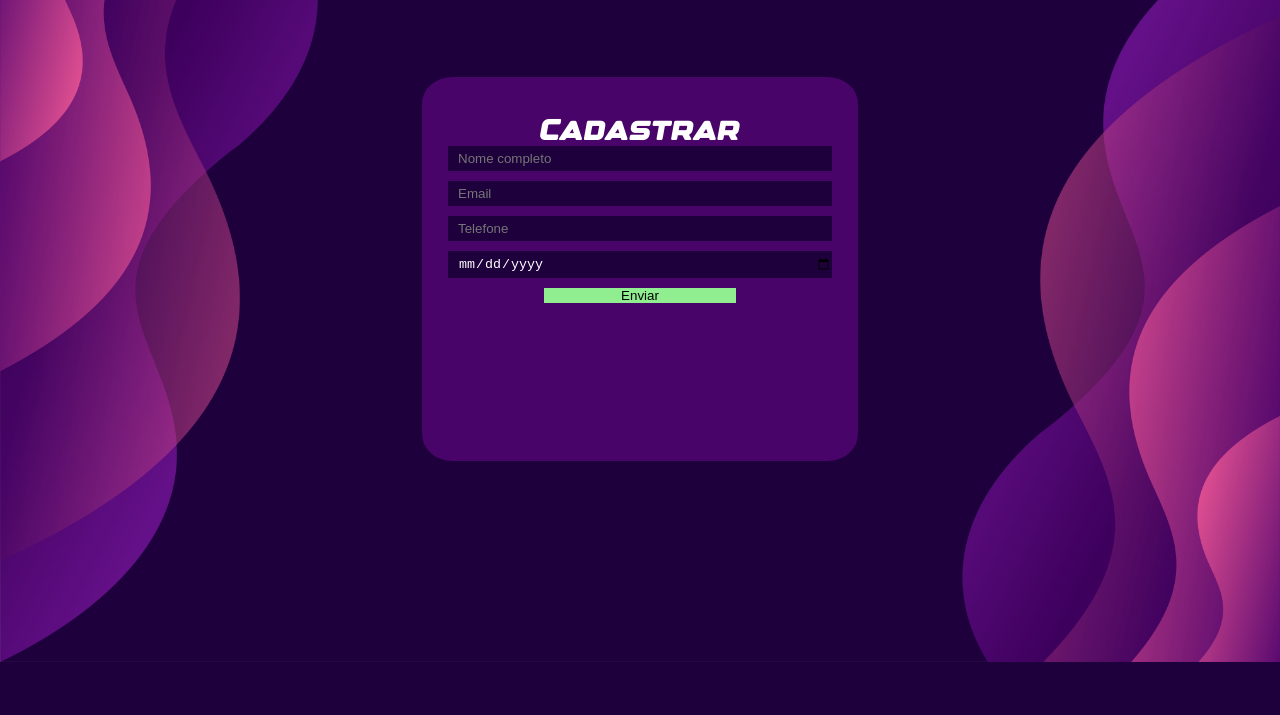
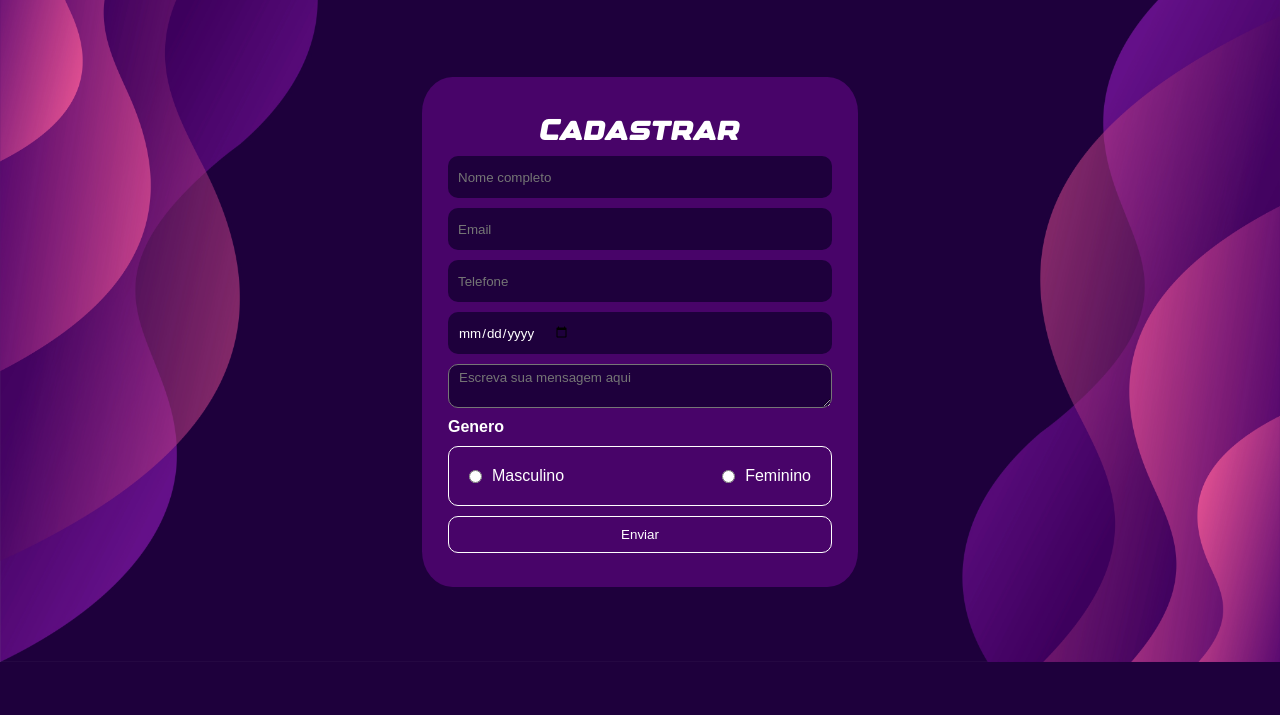
Before and after one commit to Shausinaguer/Form-html, a plain HTML site: page index.html in a window 1280 px wide. Shown: the part 85-800 px from the top of the page. Drawn offline with Linux system fonts and the light colour scheme.

Commit message:
Formulario completo

```diff
--- a/css/style.css
+++ b/css/style.css
@@ -6,6 +6,7 @@
 *{
     margin: 0;
     padding: 0;
+    font-family: Arial, Helvetica, sans-serif;
 }
 
 body{
@@ -67,6 +68,7 @@ body{
 /* Formulário */
 
 section{
+    display: flex;
     margin-top: 10vh;
     align-self: center;
     justify-self: center;
@@ -74,9 +76,11 @@ section{
 }
 
 section div .title-form{
+    display: flex;
     font-family: Designer;
     font-size: 30px;
     align-self: center;
+    margin-bottom: 10px;
 }
 
 .formulario{
@@ -86,11 +90,11 @@ section div .title-form{
     padding-inline: 2vw;
     width: 30vw;
     min-width: 350px;
-    min-height: 230px;
-    height: 40vh;
     border-radius: 7%;
     display: flex;
     flex-direction: column;
+    justify-content: space-between;
+    justify-items: center;
 }
 
 form{
@@ -98,10 +102,19 @@ form{
     flex-direction: column;
 }
 
-form .Enviar{
-    background-color: lightgreen;
-    color: black;
-    margin-inline: 25%;
+.Enviar{
+    background-color: #480469;
+    color: white;
+    text-align: center;
+    margin-bottom: 10px;
+    border: 1px solid white;
+    border-radius: 10px;
+    padding-block: 10px;
+}
+
+.Enviar:hover{
+    background-color: blueviolet;
+    cursor: pointer;
 }
 
 .input{
@@ -109,10 +122,46 @@ form .Enviar{
     color: white;
     padding-left: 10px;
     padding-block: 5px;
+    margin-bottom: 10px;
+    border-radius: 10px;
+    height: 4vh;
 }
 
 input{
-    margin-bottom: 10px;
+    display: flex;
     border-radius: 0%;
     border: 0;
 }
+
+.container-sexo{
+    display: flex;
+    flex-direction: column;
+    justify-content: space-between;
+    margin-bottom: 10px;
+}
+
+.container-sexo label{
+    font-weight: bolder;
+}
+
+.input-sexo{
+    margin-top: 10px;
+    display: flex;
+    flex-direction: row;
+    justify-content: space-between;
+    align-items: center;
+    border-radius: 10px;
+    border: 1px solid white;
+    padding: 20px 20px;
+}
+
+.sexo{
+    display: flex;
+    flex-direction: row;
+    text-align: center;
+    align-items: center;
+}
+
+.radio{
+    margin-right: 10px;
+}
--- a/index.html
+++ b/index.html
@@ -1,17 +1,23 @@
 <!DOCTYPE html>
 <html lang="en">
+
 <head>
     <meta charset="UTF-8">
     <meta name="viewport" content="width=device-width, initial-scale=1.0">
     <title>Cadastro</title>
     <link type="text/css" rel="stylesheet" href="css/style.css">
 </head>
+
 <body>
     <header>
         <div class="nav-bar">
             <div class="buttons">
-                <a href=""><div>Login</div></a>
-                <a href=""><div>Cadastrar</div></a>
+                <a href="">
+                    <div>Login</div>
+                </a>
+                <a href="">
+                    <div>Cadastrar</div>
+                </a>
             </div>
             <div class="title">
                 <a href="">Cadastrator</a>
@@ -30,9 +36,31 @@
 
                 <input class="input" name="nasc" type="date" placeholder="DD/MM/AAAA" required>
 
+                <textarea class="input" name="mensagem" rows="4" placeholder="Escreva sua mensagem aqui" required></textarea>
+
+                <div class="container-sexo">
+
+                    <label class="title-sexo" for="sexo">Genero</label>
+
+                    <div class="input-sexo">
+
+                        <div class="sexo">
+                            <input class="radio" name="sexo" type="radio" value="masculino" required> Masculino
+                        </div>
+
+                        <div class="sexo">
+                            <input class="radio" name="sexo" type="radio" value="outro" required> Feminino
+                        </div>
+                    </div>
+
+
+                </div>
+
                 <input class="Enviar" type="submit" value="Enviar">
+
             </form>
         </div>
     </section>
 </body>
+
 </html>
```
